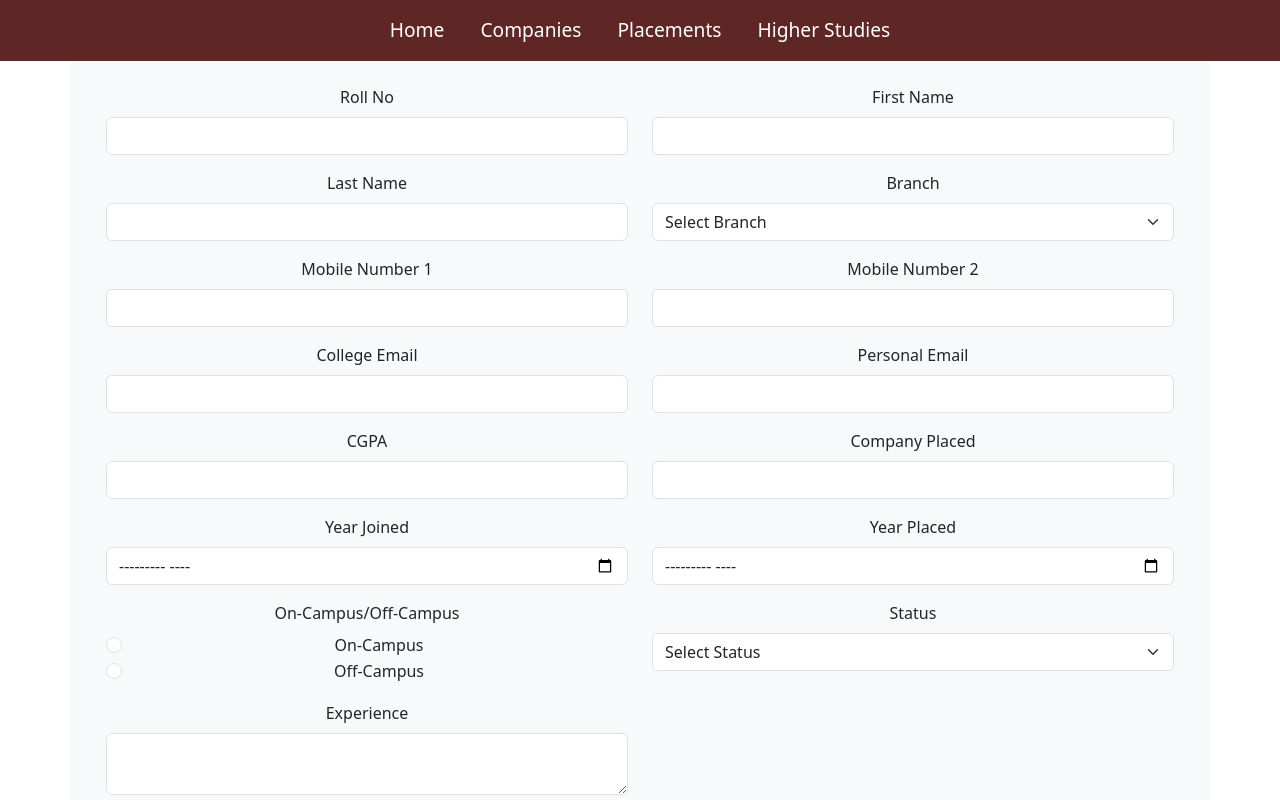
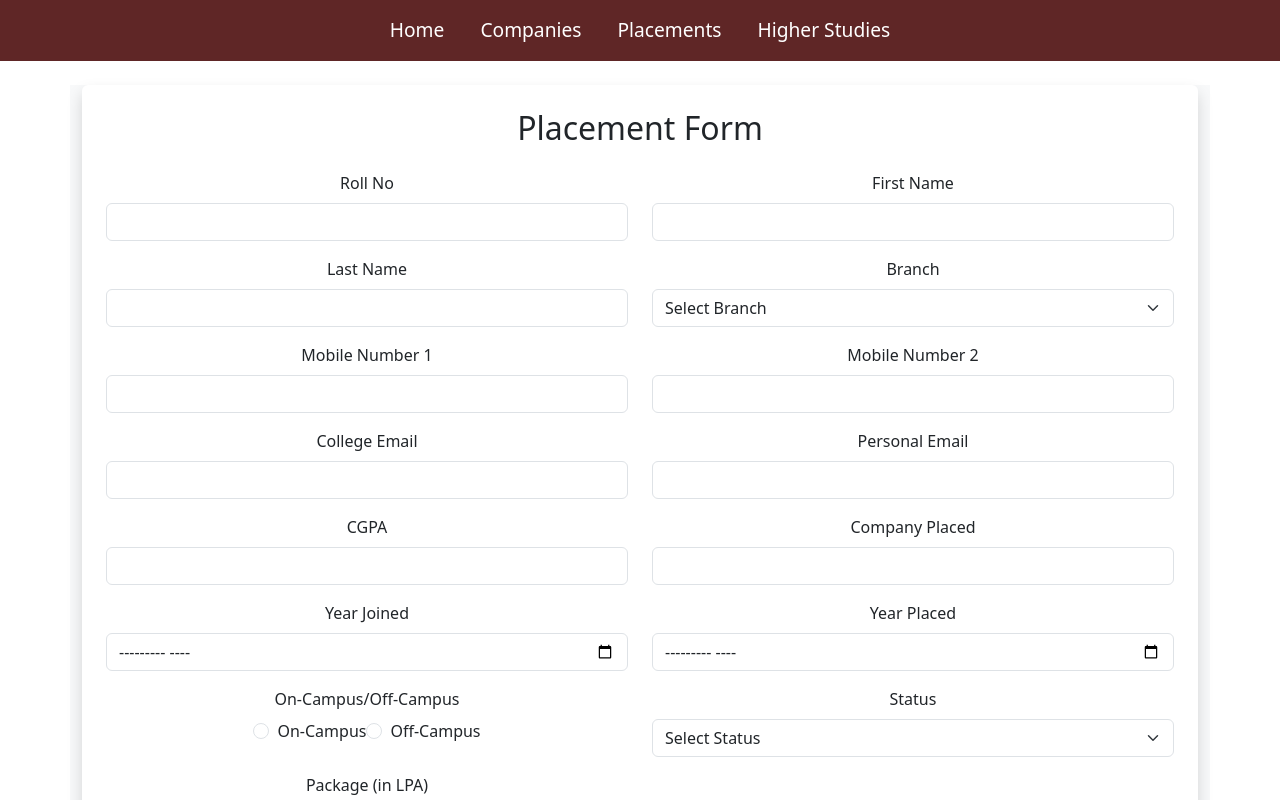
Before and after one commit to SrijaChevuturi/Fp, a React (Create React App) app: page /placementForm in a window 1280 px wide. Shown: the top 800 px of the page. Built offline with nearby package versions, Linux system fonts and the light colour scheme.

Commit message:
placements

```diff
--- a/package.json
+++ b/package.json
@@ -11,9 +11,12 @@
     "@testing-library/jest-dom": "^5.17.0",
     "@testing-library/react": "^13.4.0",
     "@testing-library/user-event": "^13.5.0",
+    "bootstrap": "^5.3.3",
     "react": "^18.3.1",
+    "react-bootstrap": "^2.10.3",
     "react-countup": "^6.5.3",
     "react-dom": "^18.3.1",
+    "react-hook-form": "^7.52.0",
     "react-icons": "^5.2.1",
     "react-router-dom": "^6.23.1",
     "react-scripts": "5.0.1",
--- a/src/components/home/Home.js
+++ b/src/components/home/Home.js
@@ -1,6 +1,7 @@
 import CountUp from "react-countup";
 import React, { useState } from 'react';
 import Slider from 'react-slick';
+import { Link } from 'react-router-dom';
 import "slick-carousel/slick/slick.css";
 import "slick-carousel/slick/slick-theme.css";
 import './Home.css';
@@ -79,8 +80,8 @@ Today, with this philosophy, Vignana Jyothi has created an edifice that is stron
 
                             <p className="card-text text-dark ">
                             To produce technically competent and socially responsible engineers, managers and entrepreneurs, who will be future ready.
-To involve students and faculty in innovative research projects linked with industry, academic and research institutions in India and abroad.
-To use modern pedagogy for improving the teaching-learning process.</p>
+                    To involve students and faculty in innovative research projects linked with industry, academic and research institutions in India and abroad.
+                    To use modern pedagogy for improving the teaching-learning process.</p>
                         </div>
                     </div>
                 </div>
@@ -104,9 +105,19 @@ Maintain global standards in education, training and services
             <br />
             <br />
         </div>
-        <div>
-            <a href="/placementForm">Placement Form</a>
-            <a href="/placementData">Placement Data</a>
+        <div className="container d-flex align-items-center bg-light">
+        <div className="row w-100">
+            <div className="col-12 col-md-6 d-flex justify-content-center">
+            <img src="https://annamacharyagroup.org/wp-content/uploads/2018/05/Tip-for-campus-placements-2-05-2018.jpg" alt="Placements" className="img-fluid"/>
+            </div>
+            <div className="col-12 col-md-6 d-flex flex-column justify-content-center align-items-center">
+            <h1>Placement Information</h1>
+            <div className="mt-4">
+                <Link to="/placementForm" className="btn btn-primary me-2">Placement Form</Link>
+                <Link to="/placementData" className="btn btn-secondary">Placement Data</Link>
+            </div>
+            </div>
+        </div>
         </div>
         <div className="container">
             <div className="circles">
--- a/src/components/placementData/data.js
+++ b/src/components/placementData/data.js
@@ -8,7 +8,7 @@ function Report() {
   useEffect(()=>{
         const details=localStorage.getItem('formData');
         if (details) {
-            setData([JSON.parse(details)]);
+            setData(JSON.parse(details));
           }
   },[])
 
--- a/src/components/placementForm/form.js
+++ b/src/components/placementForm/form.js
@@ -3,13 +3,16 @@ import { useForm } from 'react-hook-form';
 
 function Form() {
   const formSubmission = (details) => {
-    console.log(details);
-    localStorage.setItem('formData', JSON.stringify(details));
+    let submissions = JSON.parse(localStorage.getItem('formData')) || [];
+    submissions.push(details);
+    localStorage.setItem('formData', JSON.stringify(submissions));
+    reset();
   };
-  const { register, handleSubmit, formState: { errors } } = useForm();
+  const { register, handleSubmit, formState: { errors },reset } = useForm();
   return (
-    <div className="container d-flex justify-content-center align-items-center min-vh-100 bg-light">
-      <form onSubmit={handleSubmit(formSubmission)} className="w-100 p-4 bg-light">
+    <div className="container d-flex mt-4 justify-content-center align-items-center min-vh-100 bg-light">
+      <form onSubmit={handleSubmit(formSubmission)} className="w-100 p-4 bg-white shadow rounded">
+        <h2 className="mb-4">Placement Form</h2>
         <div className="row">
           <div className="mb-3 col-12 col-md-6">
             <label htmlFor="rollno" className="form-label">Roll No</label>
@@ -84,7 +87,7 @@ function Form() {
           <div className="mb-3 col-12 col-md-6">
             <label htmlFor="cgpa" className="form-label">CGPA</label>
             <input type="number" id="cgpa" name="cgpa" className="form-control"
-              {...register("cgpa", { required: true })} />
+              step="0.01" {...register("cgpa", { required: true })} />
             {errors.cgpa?.type === "required" && <div className="alert alert-warning mt-1">CGPA is required</div>}
           </div>
 
@@ -111,6 +114,7 @@ function Form() {
 
           <div className="mb-3 col-12 col-md-6">
             <label className="form-label">On-Campus/Off-Campus</label>
+            <div className="d-flex justify-content-center">
               <div className="form-check">
                 <input type="radio" id="onCampus" value="onCampus" {...register("campus", { required: true })} className="form-check-input" />
                 <label htmlFor="onCampus" className="form-check-label">On-Campus</label>
@@ -118,6 +122,7 @@ function Form() {
               <div className="form-check">
                 <input type="radio" id="offCampus" value="offCampus" {...register("campus", { required: true })} className="form-check-input" />
                 <label htmlFor="offCampus" className="form-check-label">Off-Campus</label>
+              </div>
             </div>
             {errors.campus?.type === "required" && <div className="alert alert-warning mt-1">Please select an option</div>}
           </div>
@@ -133,14 +138,12 @@ function Form() {
             </select>
             {errors.status?.type === "required" && <div className="alert alert-warning mt-1">Status is required</div>}
           </div>
-
           <div className="mb-3 col-12 col-md-6">
-            <label htmlFor="experience" className="form-label">Experience</label>
-            <textarea id="experience" name="experience" className="form-control"
-              {...register("experience", { required: true })} />
-            {errors.experience?.type === "required" && <div className="alert alert-warning mt-1">Experience is required</div>}
+            <label htmlFor="package" className="form-label">Package (in LPA)</label>
+            <input type="number" id="package" name="package" className="form-control"
+              step="0.01" {...register("package", { required: true })} />
+            {errors.package?.type === "required" && <div className="alert alert-warning mt-1">Package is required</div>}
           </div>
-
           <div className="col-12">
             <button type="submit" className="btn btn-primary w-100">Submit</button>
           </div>
@@ -151,12 +154,3 @@ function Form() {
 }
 
 export default Form;
-
-
-{/* <div className="mb-3 col-12 col-md-6">
-            <label htmlFor="offerletter" className="form-label">Offer Letter</label>
-            <input type="file" id="offerletter" name="offerletter" className="form-control"
-              {...register("offerletter", { required: true })} />
-            {errors.offerletter?.type === "required" && <div className="alert alert-warning mt-1">Offer Letter is required</div>}
-    </div>
-*/}
```
Also changed, not shown: 1 other file (tests, documents, lock files or other folders). Lines whose indentation alone changed are shown as unchanged.
